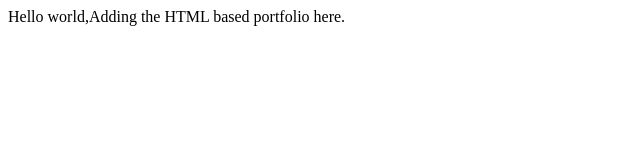
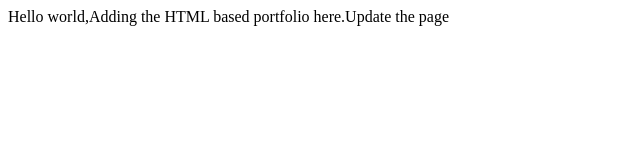
Before and after one commit to Suraj2320/Suraj2320.github.io, a plain HTML site: page index.html in a window 1280 px wide. Shown: the whole page, without its empty margins (0-640 px from the left). Drawn offline with Linux system fonts and the light colour scheme.

Commit message:
Second Commit

```diff
--- a/index.html
+++ b/index.html
@@ -7,7 +7,7 @@
     <title>Document</title>
 </head>
 <body>
-    Hello world,Adding the HTML based portfolio here.
+    Hello world,Adding the HTML based portfolio here.Update the page
 
 </body>
 </html>
```
